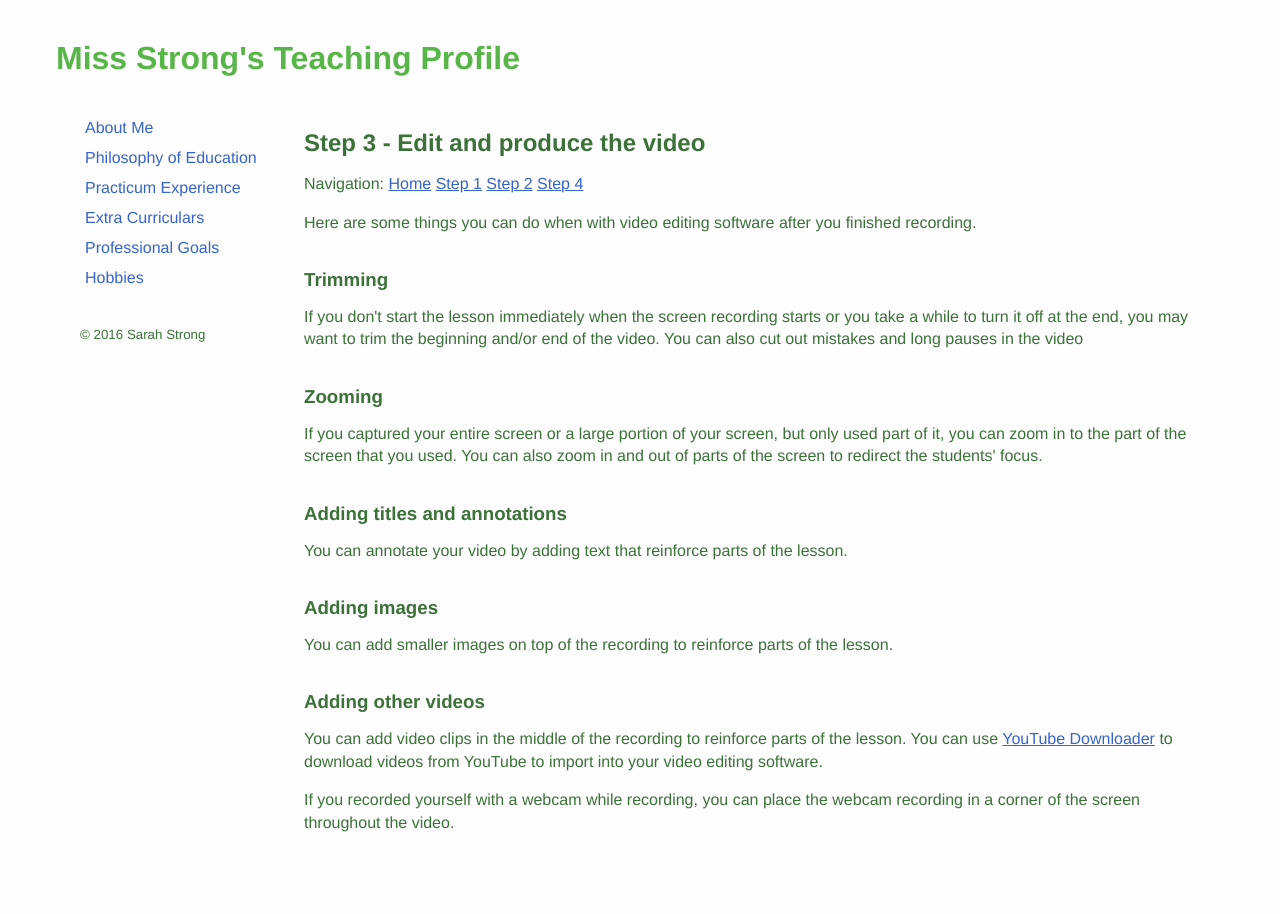
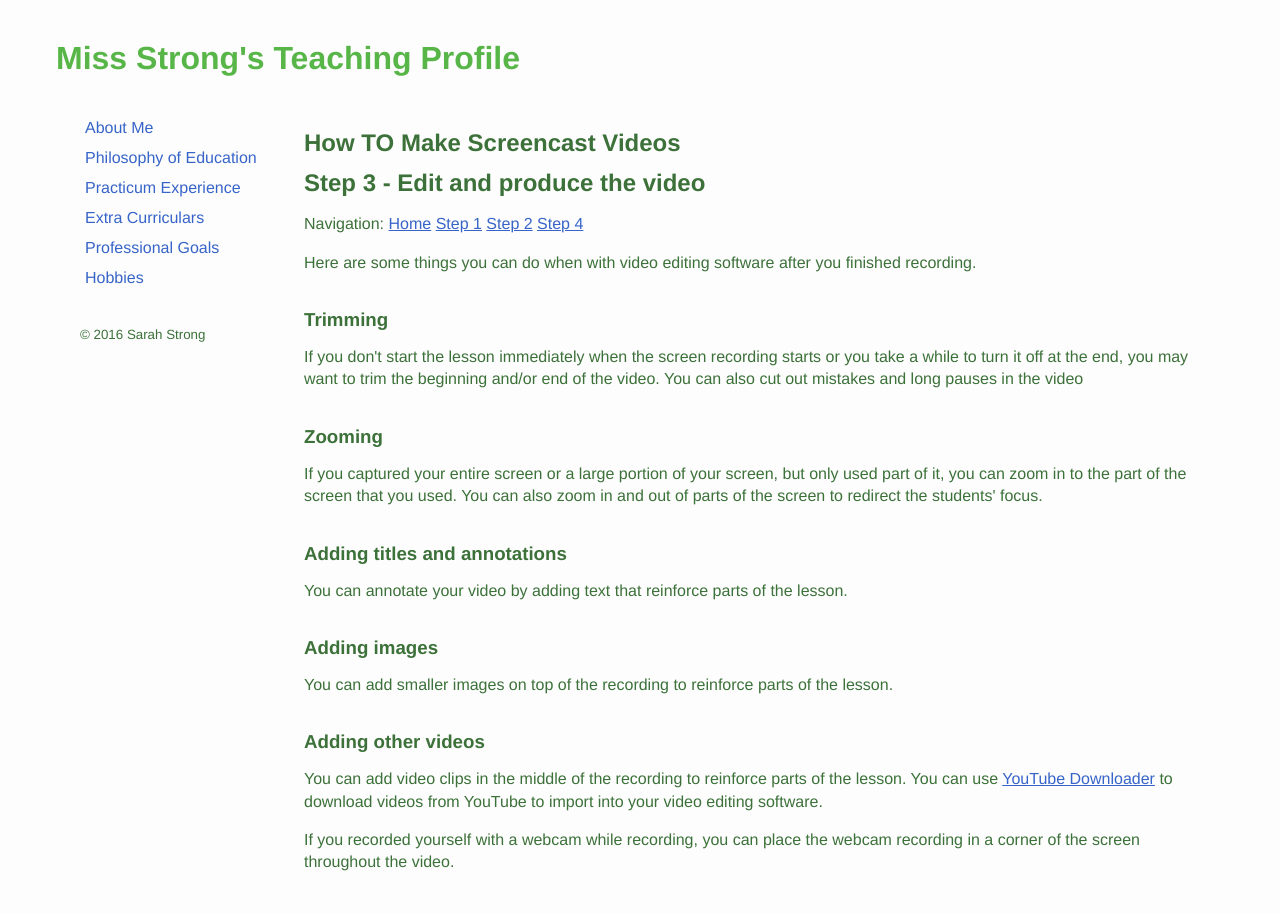
Before and after one commit to sarahstrong314/sarahstrong.ca, a Jekyll site: the page built from screencast-videos-step-3.html, in a window 1280 px wide. Built offline with Jekyll 4.4.1, drawn with Linux system fonts in a browser that asks for light colours; nearby versions of some CDN libraries; library files that are not in the unit come from our copies; Markdown is read by kramdown in place of the engine named in the settings.

Commit message:
Added missing title

```diff
--- a/screencast-videos-step-3.html
+++ b/screencast-videos-step-3.html
@@ -5,6 +5,7 @@ title: Screencast Videos
 
 <div id="Screencast Videos Step 3">
 
+<h2>How TO Make Screencast Videos</h2>
 <h2>Step 3 - Edit and produce the video</h2>
 
 <p>Navigation:
```
